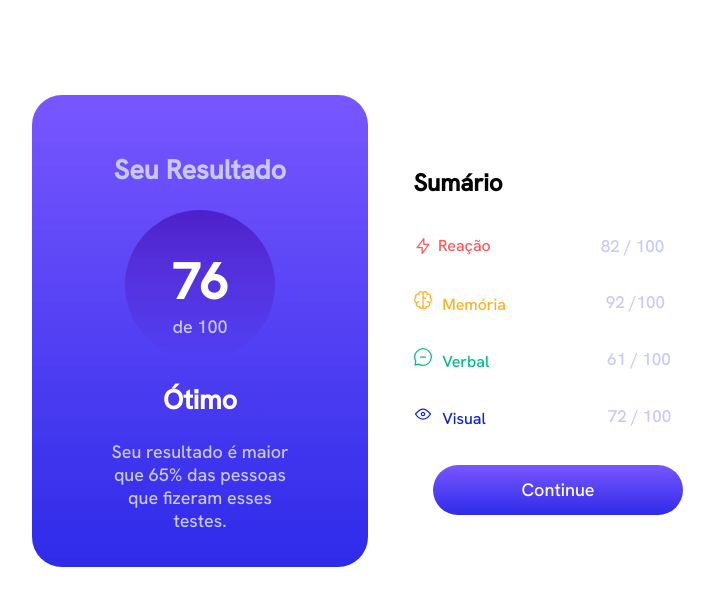
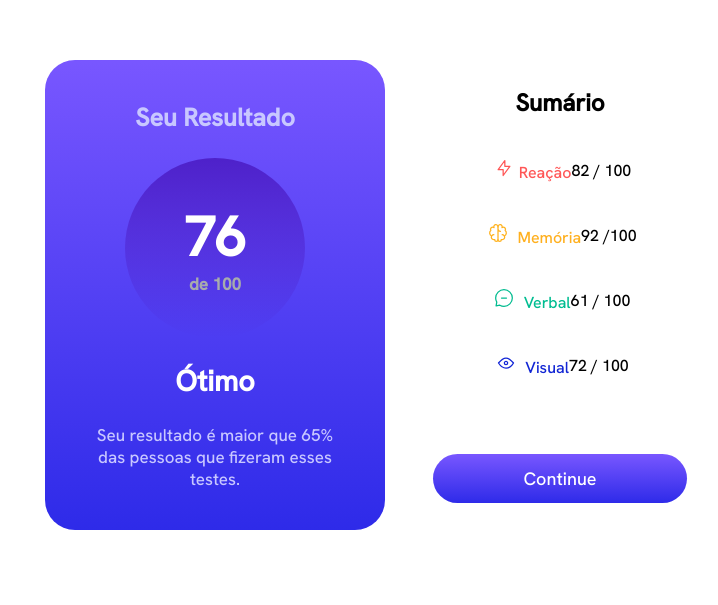
Before and after one commit to whitwander/resultscomponents, a plain HTML site: page index.html in a window 1280 px wide. Shown: the part 105-710 px from the top of the page, without its empty margins (250-968 px from the left). Drawn offline with Linux system fonts and the light colour scheme.

Commit message:
atualizando o codigo

```diff
--- a/index.html
+++ b/index.html
@@ -11,37 +11,35 @@
 </head>
 
 <body>
-    <main class="tudo">
+    <main class="content">
         <section class="result">
             <h1>Seu Resultado</h1>
             <div class="final">
-                <h1 style="font-size: 50px;" id="cor">76</h1>
-                <p style="margin:2px">de 100</p>
+                <h2>76</h2>
+                <h3>de 100</h3>
             </div>
-            <h2 id="cor">Ótimo</h2>
-            <p style="margin: 0 0; text-align: center; " >Seu resultado é maior que 65% das pessoas que fizeram esses testes.</p>
+            <h4>Ótimo</h4>
+            <p>Seu resultado é maior que 65% das pessoas que fizeram esses testes.</p>
         </section>
         <section class="summary">
-            <h1 id="sumario">Sumário</h1>
-            <div class="reaction">
-                <img class="img" src="./images/icon-reaction.svg" alt=""><p id="react">Reação </p>
-                <p id="numero"> <span>82</span> / 100</p>
+            <h1>Sumário</h1>
+            <div class="container">
+                <p class="nome reaction"><img class="img" src="./images/icon-reaction.svg" alt="">Reação </p>
+                <p class="detalhes"><span>82</span> / 100</p>
             </div>
-            <div class="memory">
-                <p><img class="img" src="./images/icon-memory.svg" alt=""> Memória</p>
-                <p id="numero1">92 /100</p>
+            <div class="container">
+                <p class="nome memory"><img class="img" src="./images/icon-memory.svg" alt=""> Memória</p>
+                <p class="detalhes">92 /100</p>
             </div>
-            <div class="verbal">
-                <p><img class="img" src="./images/icon-verbal.svg" alt=""> Verbal</p>
-                <p  id="numero2">61 / 100</p>
+            <div class="container">
+                <p class="nome verbal"><img class="img" src="./images/icon-verbal.svg" alt=""> Verbal</p>
+                <p class="detalhes">61 / 100</p>
             </div>
-            <div class="visual">
-                <p><img class="img" src="./images/icon-visual.svg" alt=""> Visual</p>
-                <p id="numero3">72 / 100</p>
+            <div class="container">
+                <p class="nome visual"><img class="img" src="./images/icon-visual.svg" alt=""> Visual</p>
+                <p class="detalhes">72 / 100</p>
             </div>
-            <div>
-                <a href="https://www.youtube.com/watch?v=GjySeTk1DuY&ab_channel=CapsuleLofiHop"><button class="botão">Continue</button></a>
-            </div>
+            <a class="botão" href="#">Continue</a>
         </section>
     </main>
 </body>
--- a/style.css
+++ b/style.css
@@ -1,68 +1,113 @@
 @import url('https://fonts.googleapis.com/css2?family=Hanken+Grotesk:wght@500&display=swap');
+
+:root {
+    --branco-claro: hsl(241, 100%, 89%);
+
+}
 
 * {
     font-family: 'Hanken Grotesk', sans-serif;
+    margin: 0;
+    padding: 0;
 }
 
-.tudo {
+.content {
     display: flex;
+    height: 100vh;
     justify-content: center;
     align-items: center;
-    margin: 200px;
-
 }
 
 .result {
+    width: 340px;
+    height: 470px;
     display: flex;
     flex-direction: column;
-    background-image: linear-gradient(to bottom,hsl(252, 100%, 67%), hsl(241, 81%, 54%));
-    width: 200px;
     justify-content: center;
     align-items: center;
-    padding:35px 68px;
+    text-align: center;
+    background-image: linear-gradient(to bottom,hsl(252, 100%, 67%), hsl(241, 81%, 54%));
     border-radius: 30px;
-    color: hsl(241, 100%, 89%);
+    color: var(--branco-claro);
     font-size: 18px;
+    gap: 24px;
+}
+
+.result h1{
+    color: var(--branco-claro);
+    margin-top:;
+    font-size: 25px;
+}
+
+.final {
+    width: 180px;
+    height: 180px;
+    border: 1px transparent;
+    border-radius: 50%;
+    background-image: linear-gradient(to bottom,hsla(256, 72%, 46%, 1), hsla(241, 72%, 46%, 0));;
+    display: flex;
+    flex-direction: column;
+    justify-content: center;
+}
+
+.final h2 {
+    font-size: 55px;
+    color: white;
+}
+
+.final h3 {
+    font-size: 17px;
+    color: rgb(167, 171, 173);
+}
+
+.result h4 {
+    color: white;
+    font-size: 29px;
+}
+
+.result p {
+    padding: 0px 50px;
+    font-size: 17px;
 }
 
 .summary {
+    width: 350px;
+    height: 450px;
     display: flex;
     align-items: center;
     flex-direction: column;
     justify-content: center;
-    width: 380px;
+    gap: 40px;
 }
 
-#sumario {
-    margin-left: -200px;
+.container {
+    display: flex;
+    align-items: center;
+}
+
+.nome {
+    gap: 20px;
+}
+
+.detalhes {
+
 }
 
 .reaction {
-    display: flex;
-    align-items: center;
     color: hsl(0, 100%, 67%);
-    width: 300px;
+
 }
 
 .memory {
     color: hsl(39, 100%, 56%);
-    display: flex;
-    width: 300px;
-    align-items: center;
 }
 
 .verbal {
     color: hsl(166, 100%, 37%);
-    display: flex;
-    width: 300px;
-    align-items: center;
 }
 
 .visual {
     color: hsl(234, 85%, 45%);
-    display: flex;
-    width: 300px;
-    align-items: center;
 }
 
 .img {
@@ -71,15 +116,12 @@
 }
 
 .botão {
-    width: 250px;
-    height: 50px;
-    margin-top: 20px;
+    margin-top: 2em;
     border-radius: 30px;
     background-image: linear-gradient(to bottom,hsl(252, 100%, 67%), hsl(241, 81%, 54%));
     color: white;
-    padding: 10px;
-    border: none;
-    cursor: pointer;
+    padding: 0.7em 5em;
+    text-decoration: none;
     font-size: 18px;
 }
 
@@ -87,43 +129,3 @@
     background-image:none;
     background-color: darkblue;
 }
-
-.final {
-    width: 150px;
-    height: 150px;
-    border: 1px transparent;
-    border-radius: 50%;
-    background-image: linear-gradient(to bottom,hsla(256, 72%, 46%, 1), hsla(241, 72%, 46%, 0));;
-    display: flex;
-    justify-content: center;
-    align-items: center;
-    flex-direction: column;
-    line-height: 2px;
-}
-
-#cor {
-    color: white;
-}
-
-#numero{
-    color:hsl(241, 100%, 89%);
-    margin-left: 110px;
-    font-size: 17px
-}
-#numero1 {
-    color:hsl(241, 100%, 89%);
-    margin-left: 100px;
-    font-size: 17px
-}
-
-#numero2 {
-    color:hsl(241, 100%, 89%);
-    margin-left: 118px;
-    font-size: 17px
-}
-
-#numero3 {
-    color:hsl(241, 100%, 89%);
-    margin-left: 122px;
-    font-size: 17px
-}
```
